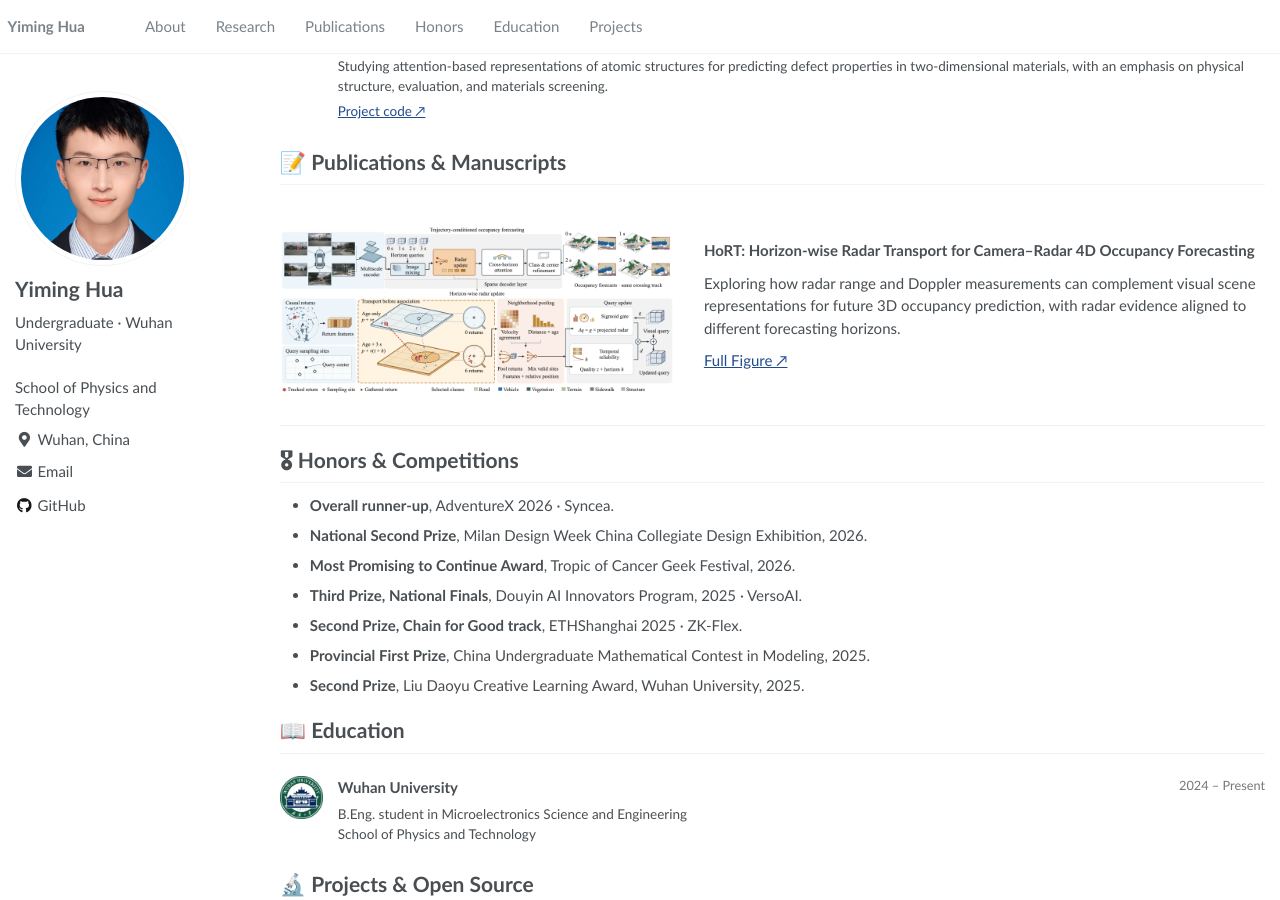
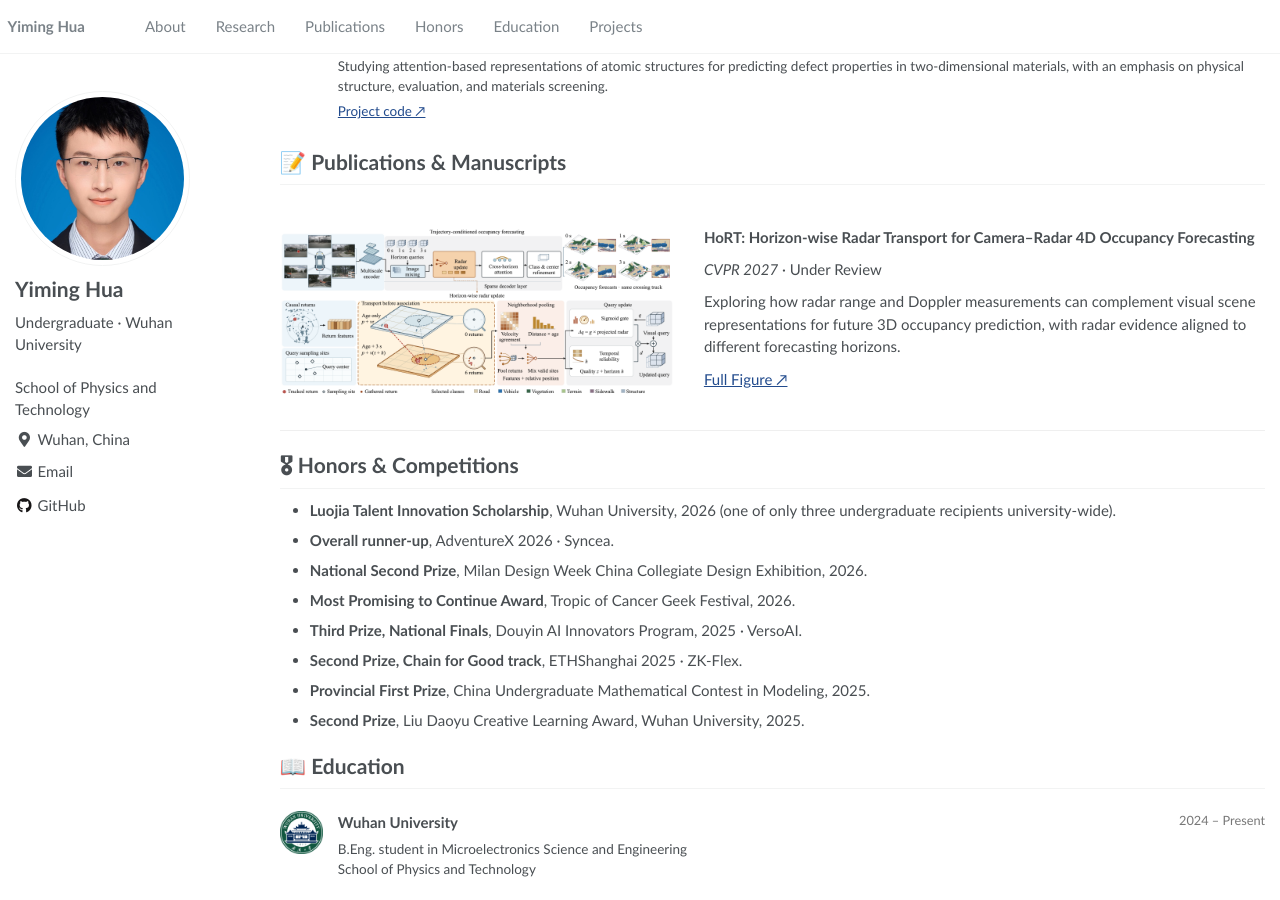
Before and after one commit to chimeraHHH/chimeraHHH.github.io, a Jekyll site: the page built from _pages/about.md, in a window 1280 px wide and 900 px high, scrolled down 350 px. Built offline with Jekyll 4.4.1, drawn with Linux system fonts in a browser that asks for light colours.

Commit message:
Add HoRT review status and Luojia innovation scholarship

```diff
--- a/_pages/about.md
+++ b/_pages/about.md
@@ -35,6 +35,7 @@ redirect_from:
   <div class="paper-box-image"><div><a href="/images/hort-main.png" target="_blank" rel="noopener noreferrer" title="View the complete HoRT method figure"><img src="/images/hort-main.png" alt="HoRT method overview: sparse decoder and horizon-wise radar transport and fusion" width="100%" loading="lazy"></a></div></div>
   <div class="paper-box-text">
     <p class="paper-title">HoRT: Horizon-wise Radar Transport for Camera–Radar 4D Occupancy Forecasting</p>
+    <p><em>CVPR 2027</em> · Under Review</p>
     <p class="paper-description">Exploring how radar range and Doppler measurements can complement visual scene representations for future 3D occupancy prediction, with radar evidence aligned to different forecasting horizons.</p>
     <p><a href="/images/hort-main.png" target="_blank" rel="noopener noreferrer">Full Figure ↗</a></p>
   </div>
@@ -42,6 +43,7 @@ redirect_from:
 
 <h1 id="honors">🎖 Honors &amp; Competitions</h1>
 <ul>
+  <li><strong>Luojia Talent Innovation Scholarship</strong>, Wuhan University, 2026 (one of only three undergraduate recipients university-wide).</li>
   <li><strong>Overall runner-up</strong>, AdventureX 2026 · Syncea.</li>
   <li><strong>National Second Prize</strong>, Milan Design Week China Collegiate Design Exhibition, 2026.</li>
   <li><strong>Most Promising to Continue Award</strong>, Tropic of Cancer Geek Festival, 2026.</li>
```
Also changed, not shown: README.md (+1 -1 lines).
